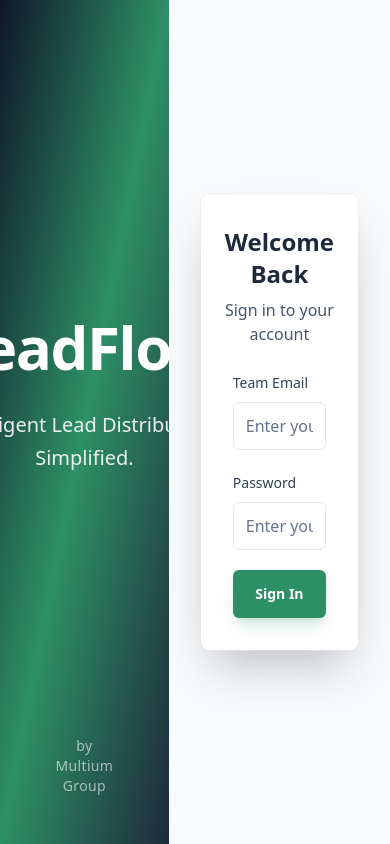
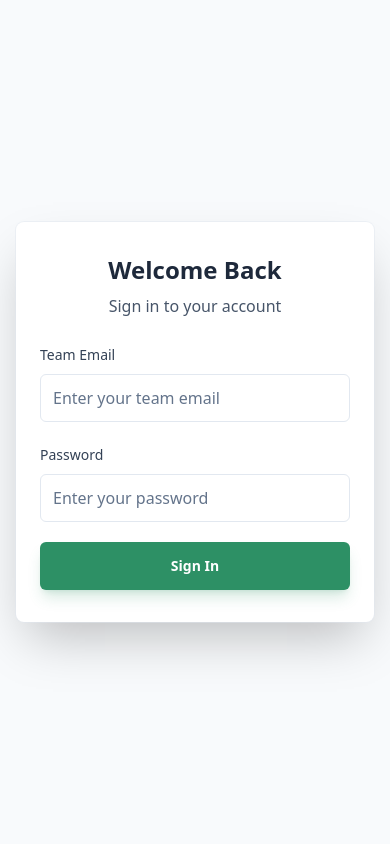
Before and after one commit to lucasr0ck/leadflow2, a React (Vite) app: page / in a window 390 px wide. Built offline with nearby package versions, Linux system fonts and the light colour scheme.

Commit message:
Fix: Login page responsiveness for mobile
Collapse two-column layout to single column on mobile. Hide branding column and center login form.

```diff
--- a/src/pages/Login.tsx
+++ b/src/pages/Login.tsx
@@ -37,8 +37,8 @@ export const Login = () => {
 
   return (
     <div className="min-h-screen flex">
-      {/* Left Column - Branding Side */}
-      <div className="flex-1 bg-gradient-to-br from-slate-900 via-[#2D9065] to-slate-800 relative overflow-hidden flex flex-col justify-between p-12">
+      {/* Left Column - Branding Side - Hidden on mobile (< md) */}
+      <div className="hidden md:flex flex-1 bg-gradient-to-br from-slate-900 via-[#2D9065] to-slate-800 relative overflow-hidden flex-col justify-between p-12">
         {/* Background Pattern */}
         <div className="absolute inset-0 opacity-10">
           <svg width="100" height="100" viewBox="0 0 100 100" xmlns="http://www.w3.org/2000/svg" className="w-full h-full">
@@ -73,8 +73,8 @@ export const Login = () => {
         </div>
       </div>
 
-      {/* Right Column - Action Side */}
-      <div className="flex-1 bg-slate-50 flex items-center justify-center p-8">
+      {/* Right Column - Action Side - Full width on mobile, half width on desktop */}
+      <div className="flex-1 md:flex-1 w-full bg-slate-50 flex items-center justify-center p-4 md:p-8">
         {/* Login Form Card with Animation */}
         <Card className="w-full max-w-md bg-white shadow-2xl border-0 ring-1 ring-slate-200/50 animate-fade-in">
           <CardHeader className="text-center space-y-4 pb-6 pt-8">
@@ -88,7 +88,7 @@ export const Login = () => {
             </div>
           </CardHeader>
 
-          <CardContent className="space-y-6 px-8 pb-8">
+          <CardContent className="space-y-6 px-6 md:px-8 pb-8">
             <form onSubmit={handleSubmit} className="space-y-5">
               <div className="space-y-2">
                 <Label htmlFor="email" className="text-slate-700 font-medium">
--- a/tailwind.config.ts
+++ b/tailwind.config.ts
@@ -1,3 +1,4 @@
+
 import type { Config } from "tailwindcss";
 
 export default {
@@ -84,11 +85,22 @@ export default {
 					to: {
 						height: '0'
 					}
+				},
+				'fade-in': {
+					'0%': {
+						opacity: '0',
+						transform: 'translateY(10px)'
+					},
+					'100%': {
+						opacity: '1',
+						transform: 'translateY(0)'
+					}
 				}
 			},
 			animation: {
 				'accordion-down': 'accordion-down 0.2s ease-out',
-				'accordion-up': 'accordion-up 0.2s ease-out'
+				'accordion-up': 'accordion-up 0.2s ease-out',
+				'fade-in': 'fade-in 0.3s ease-out'
 			}
 		}
 	},
```
